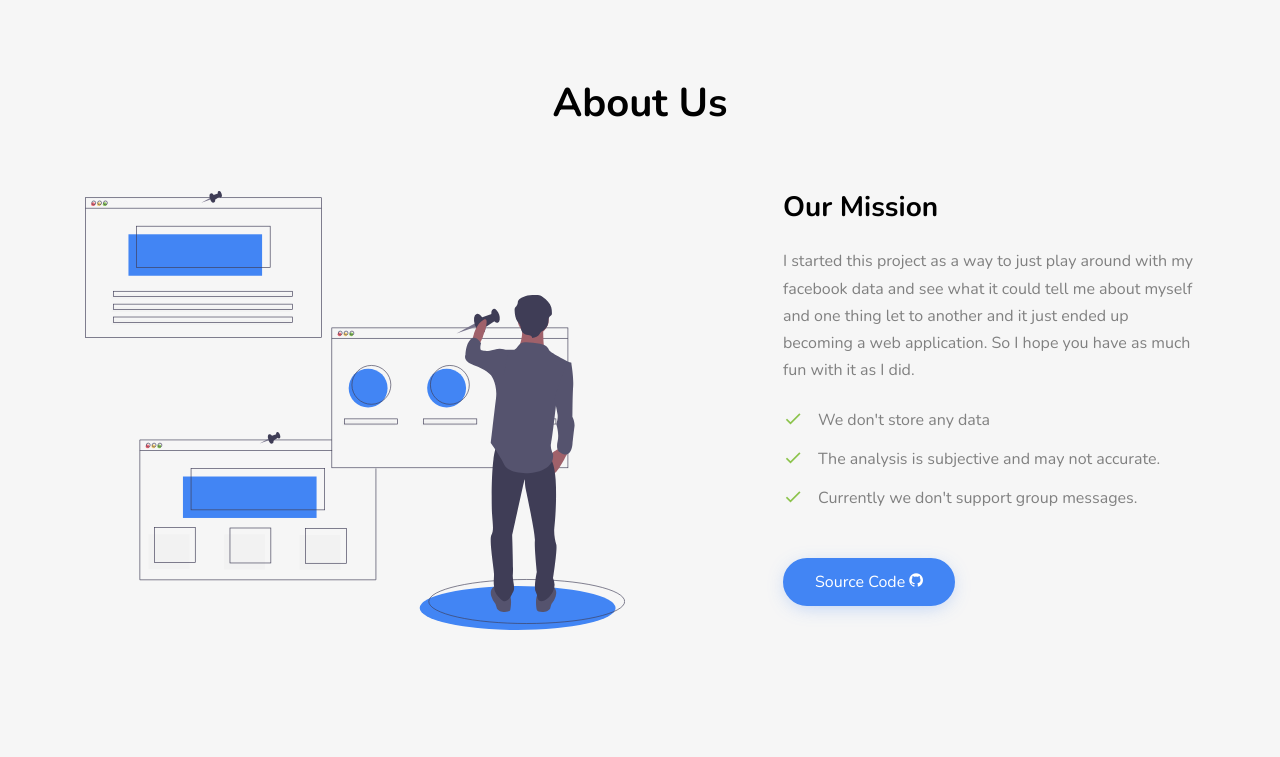
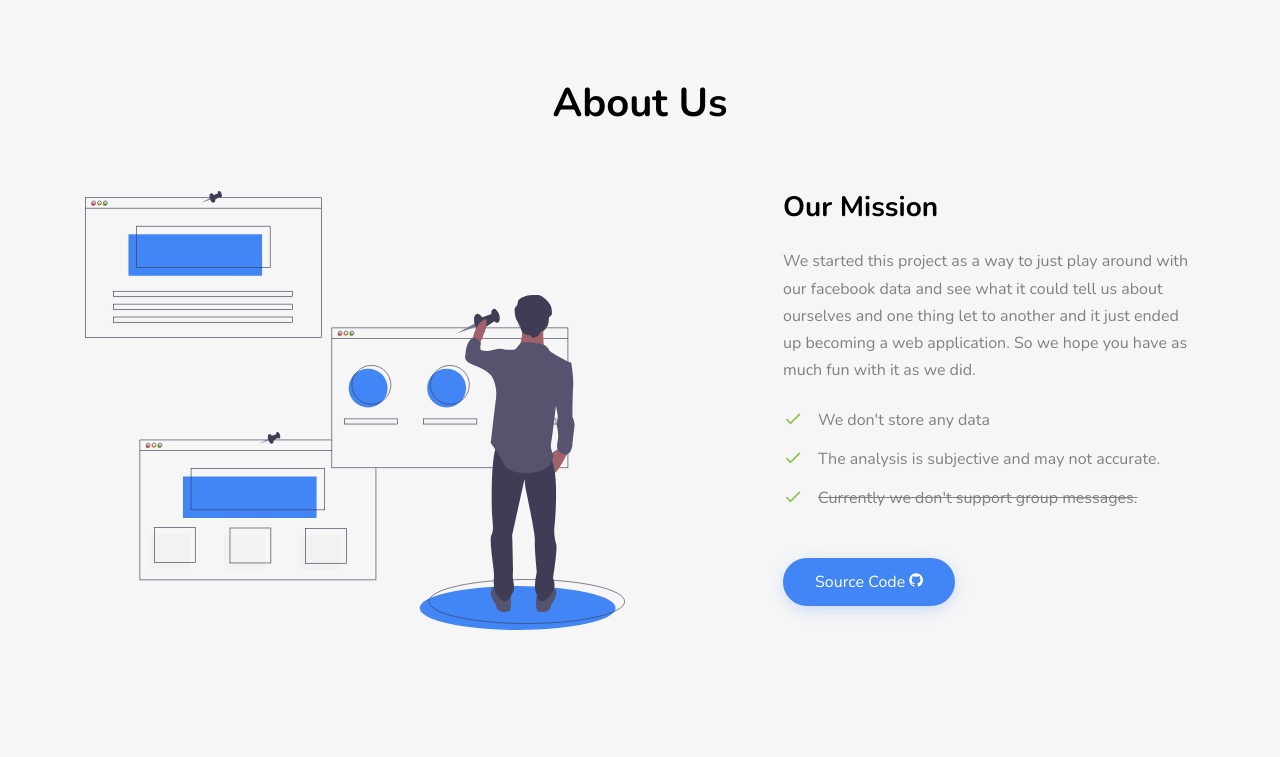
Before and after one commit to abhin-ch/MessengerAnalyse-v2.0, a Flask app: page / in a window 1280 px wide. Shown: the part 1574-2331 px from the top of the page. Run offline with Flask 3, Linux system fonts and the light colour scheme; some libraries are stand-ins or nearby versions; some web fonts are replaced.

Commit message:
changed I to we

```diff
--- a/templates/upload.html
+++ b/templates/upload.html
@@ -213,11 +213,11 @@
           </div>
           <div class="col-lg-5 ml-auto pl-lg-5">
             <h2 class="text-black mb-4 h3 font-weight-bold">Our Mission</h2>
-            <p class="mb-4">I started this project as a way to just play around with my facebook data and see what it could tell me about myself and one thing let to another and it just ended up becoming a web application. So I hope you have as much fun with it as I did.</p>
+            <p class="mb-4">We started this project as a way to just play around with our facebook data and see what it could tell us about ourselves and one thing let to another and it just ended up becoming a web application. So we hope you have as much fun with it as we did.</p>
             <ul class="ul-check mb-5 list-unstyled success">
               <li>We don't store any data</li>
               <li>The analysis is subjective and may not accurate. </li>
-              <li>Currently we don't support group messages. </li>
+              <li><s>Currently we don't support group messages.</s> </li>
             </ul>
             <p><a href="https://github.com/abhin-ch/MessengerAnalyse-v2.0" class="btn btn-primary">Source Code  <span class="icon-github"></span></a></p>
           </div>
```
